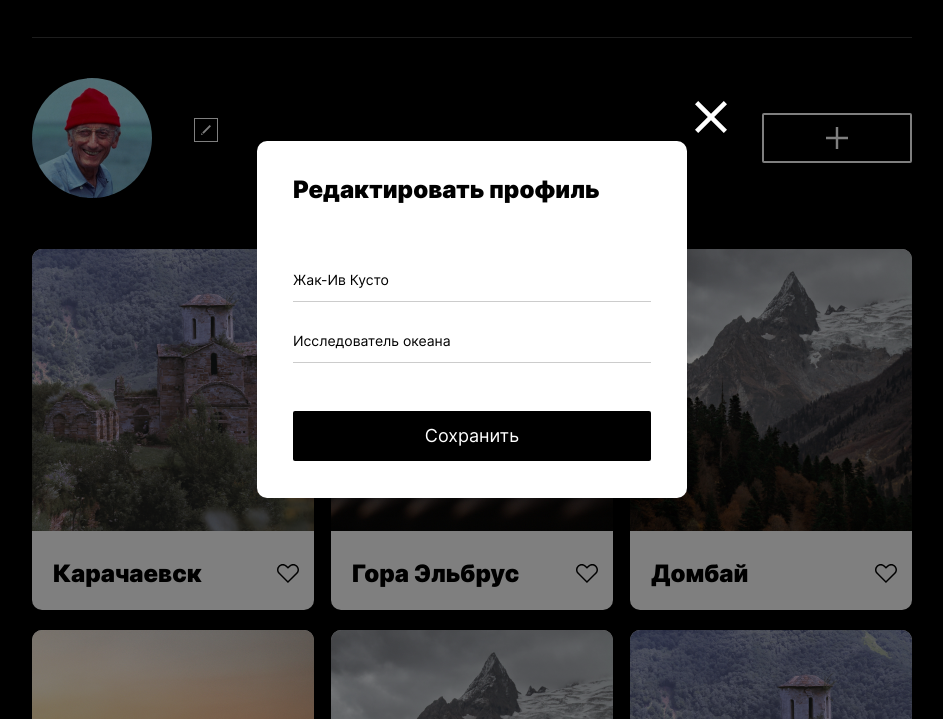
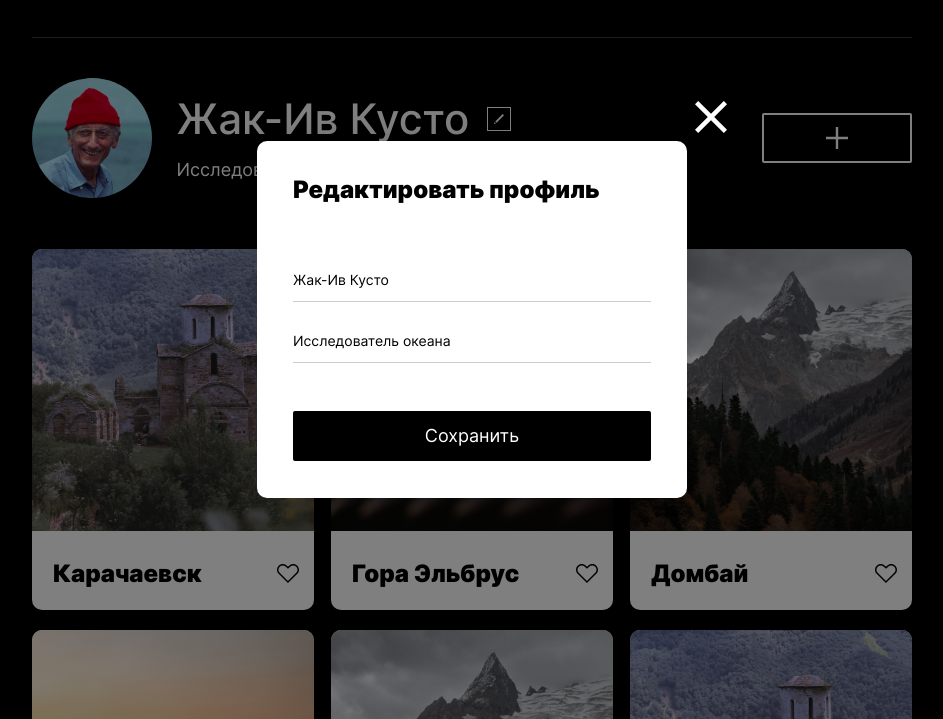
Before and after one commit to gushchin007/mesto, a plain HTML site: page index.html in a window 1280 px wide. Both pictures are taken after a click on the button 667 px from the left and 199 px from the top of the page. Shown: the part 81-800 px from the top of the page, without its empty margins (168-1111 px from the left). Drawn offline with Linux system fonts and the light colour scheme.

Commit message:
fix: Исправить ошибки

```diff
--- a/blocks/popup/popup.css
+++ b/blocks/popup/popup.css
@@ -1,3 +1,3 @@
 .popup {
-
+  display: none;
 }
--- a/pages/script.js
+++ b/pages/script.js
@@ -9,8 +9,8 @@ let inputJob = popupForm.querySelector('.popup__input-job');
 
 function open() {
   popup.classList.add('popup_opened');
-  profileTitle.textContent = inputName.value;
-  profileSubtitle.textContent = inputJob.value;
+  inputName.value = profileTitle.textContent;
+  inputJob.value = profileSubtitle.textContent;
 }
 
 function close() {
@@ -19,7 +19,7 @@ function close() {
 openPopup.addEventListener('click', open);
 closePopup.addEventListener('click', close);
 
-function formSubmitHandler (evt) {
+function formSubmitHandler(evt) {
   evt.preventDefault();
   profileTitle.textContent = inputName.value;
   profileSubtitle.textContent = inputJob.value;
```
